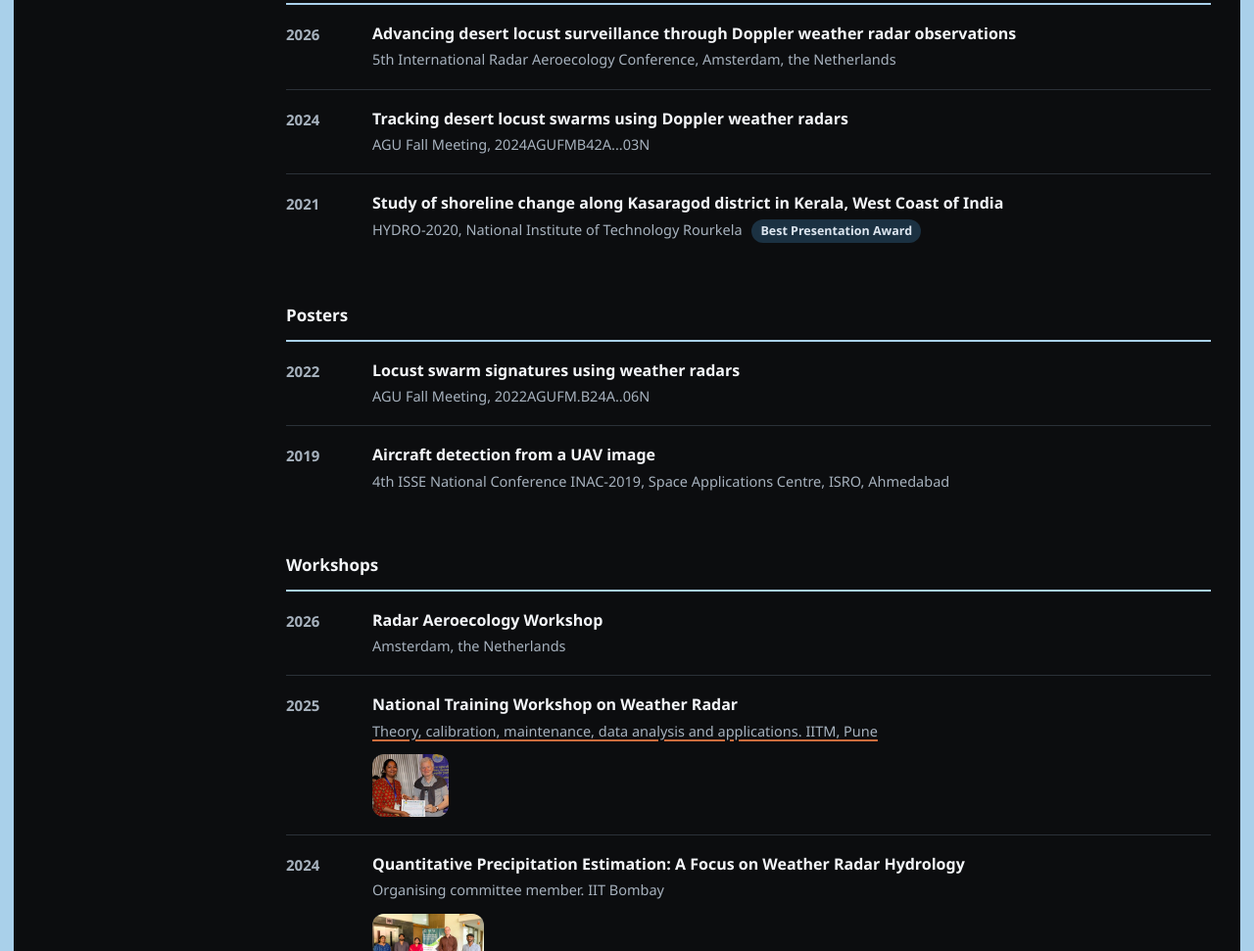
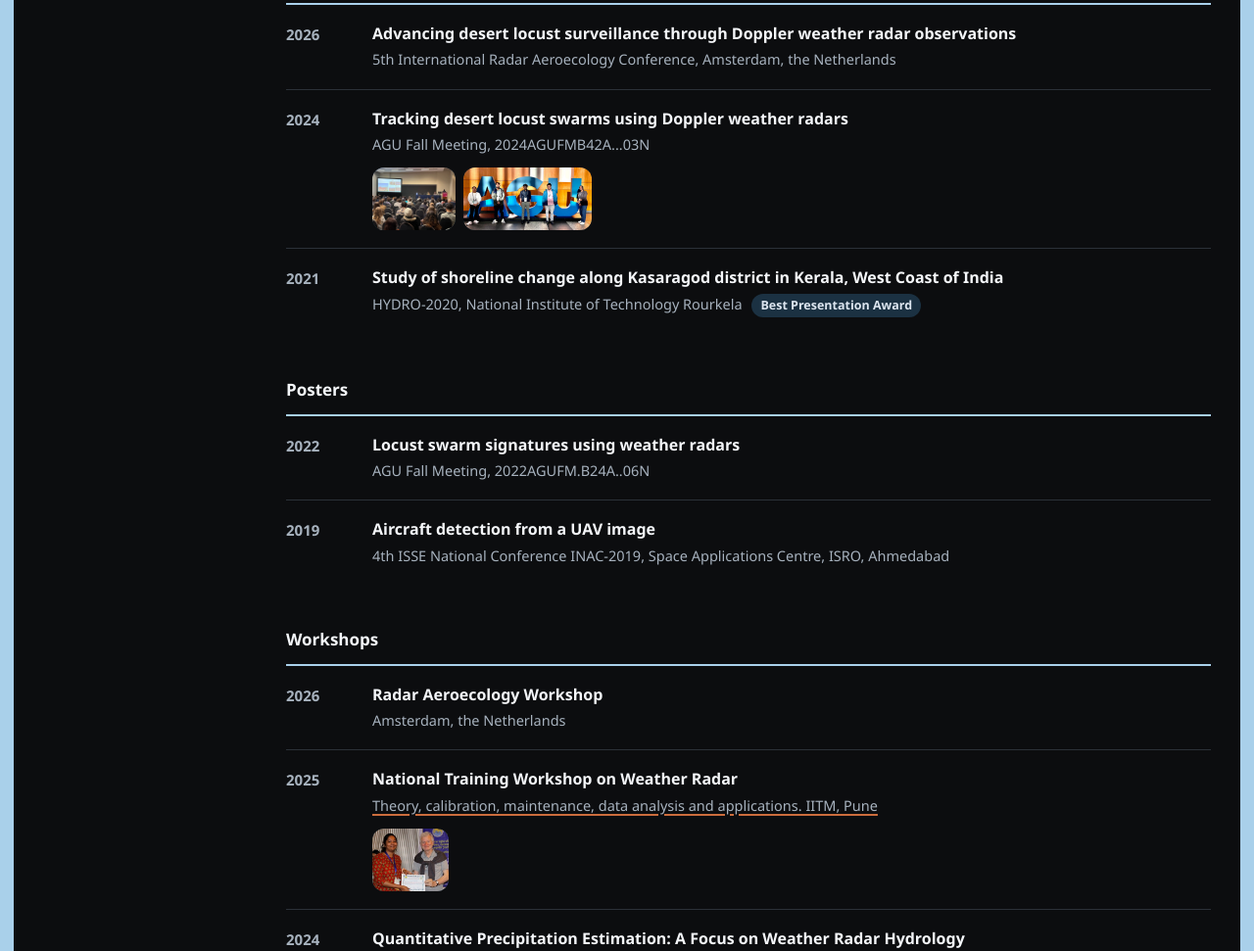
Before and after one commit to AnjitaNeelatt/AnjitaNeelatt.github.io, a plain HTML site: page index.html in a window 1280 px wide. Shown: the part 3055-4026 px from the top of the page at 98% size. Drawn offline with Linux system fonts and the light colour scheme.

Commit message:
Add image divs for AGU Fall Meeting 2024
Added image sections for AGU Fall Meeting 2024.

```diff
--- a/index.html
+++ b/index.html
@@ -552,6 +552,10 @@
           <div>
             <h3>Tracking desert locust swarms using Doppler weather radars</h3>
             <p>AGU Fall Meeting, 2024AGUFMB42A...03N</p>
+            <div class="pics ws-pics">
+              <div class="ph" data-img="images/agu1.jpg" data-alt="At the National Training Workshop on Weather Radar, IITM Pune"><span><b>Picture</b>images/agu1.jpg</span></div>
+              <div class="ph" data-img="images/agu2.jpg" data-alt="At the National Training Workshop on Weather Radar, IITM Pune"><span><b>Picture</b>images/agu2.jpg</span></div>
+            </div>
           </div>
         </li>
         <li>
```
